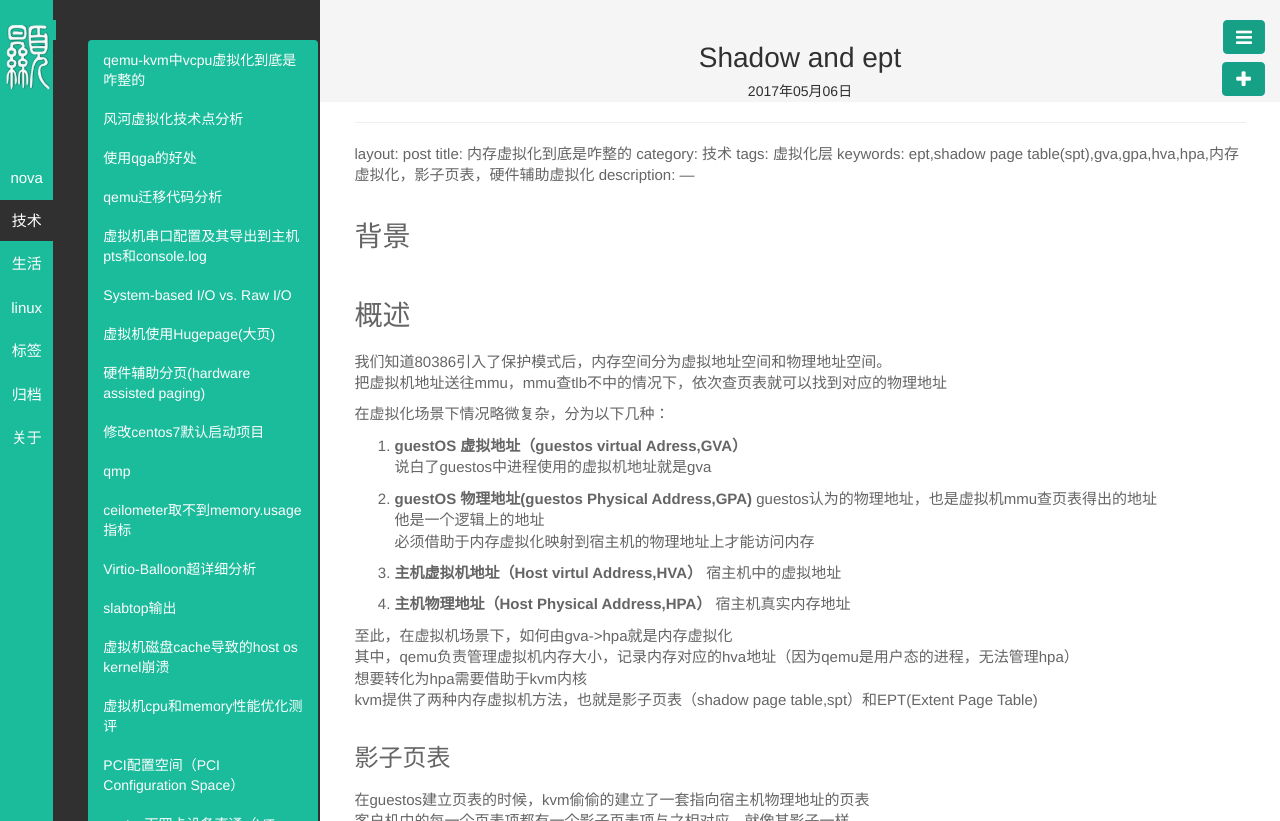
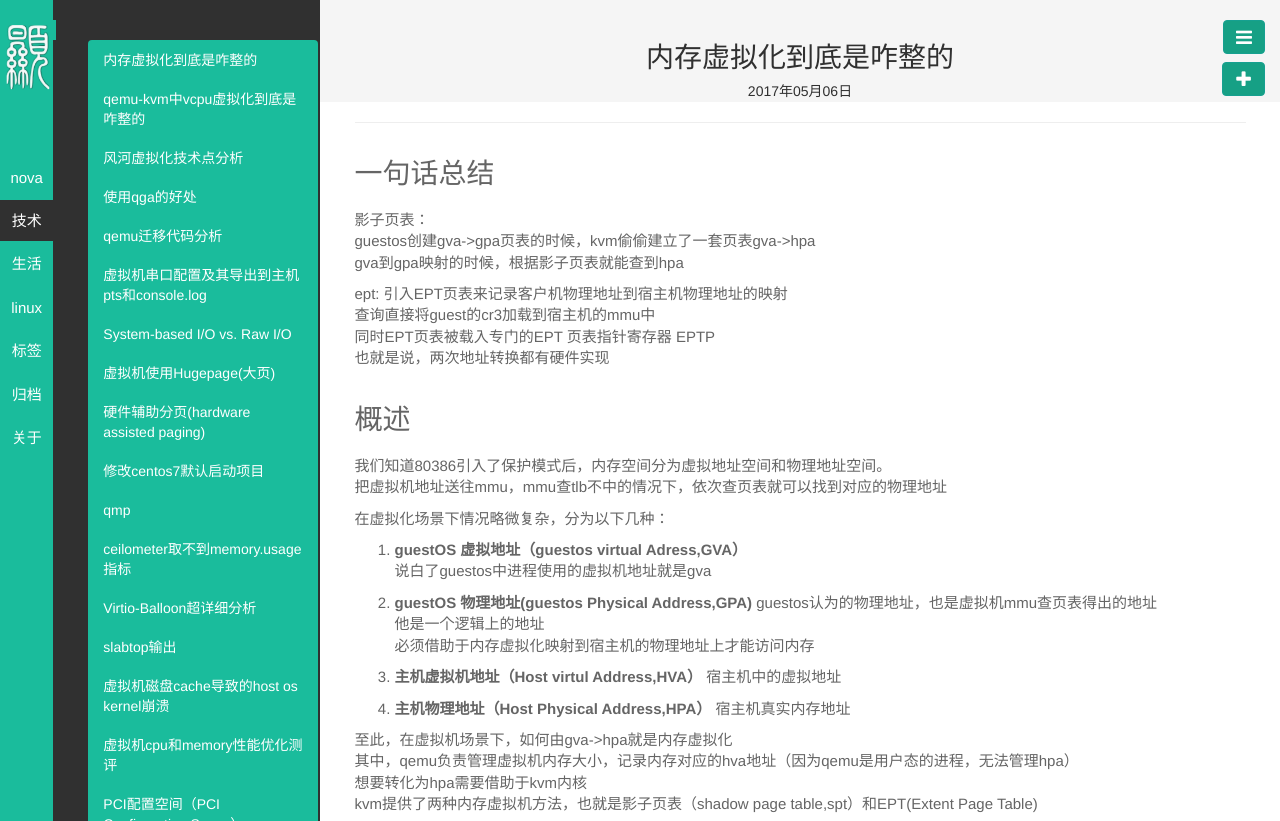
Before and after one commit to byHAN/byhan.github.io, a Jekyll site: the page built from _posts/技术/2017-05-06-shadow and ept.md, in a window 1280 px wide. Shown: the top 821 px of the page. Built offline with Jekyll 4.4.1, drawn with Linux system fonts in a browser that asks for light colours; our own code applies the rules of GitHub Pages for plain Markdown files; grey boxes are pictures that could not be loaded.

Commit message:
Signed-off-by: byhan <10821712@qq.com>

```diff
--- a/_posts/技术/2017-05-06-shadow and ept.md
+++ b/_posts/技术/2017-05-06-shadow and ept.md
@@ -1,3 +1,4 @@
+---
 layout: post
 title: 内存虚拟化到底是咋整的
 category: 技术
@@ -7,7 +8,18 @@ description:
 ---
 
 
-## 背景 ##
+## 一句话总结 ##
+
+影子页表：
+guestos创建gva->gpa页表的时候，kvm偷偷建立了一套页表gva->hpa
+gva到gpa映射的时候，根据影子页表就能查到hpa
+
+ept:
+引入EPT页表来记录客户机物理地址到宿主机物理地址的映射
+查询直接将guest的cr3加载到宿主机的mmu中
+同时EPT页表被载入专门的EPT 页表指针寄存器 EPTP
+也就是说，两次地址转换都有硬件实现
+
 
 ## 概述 ##
 
```
